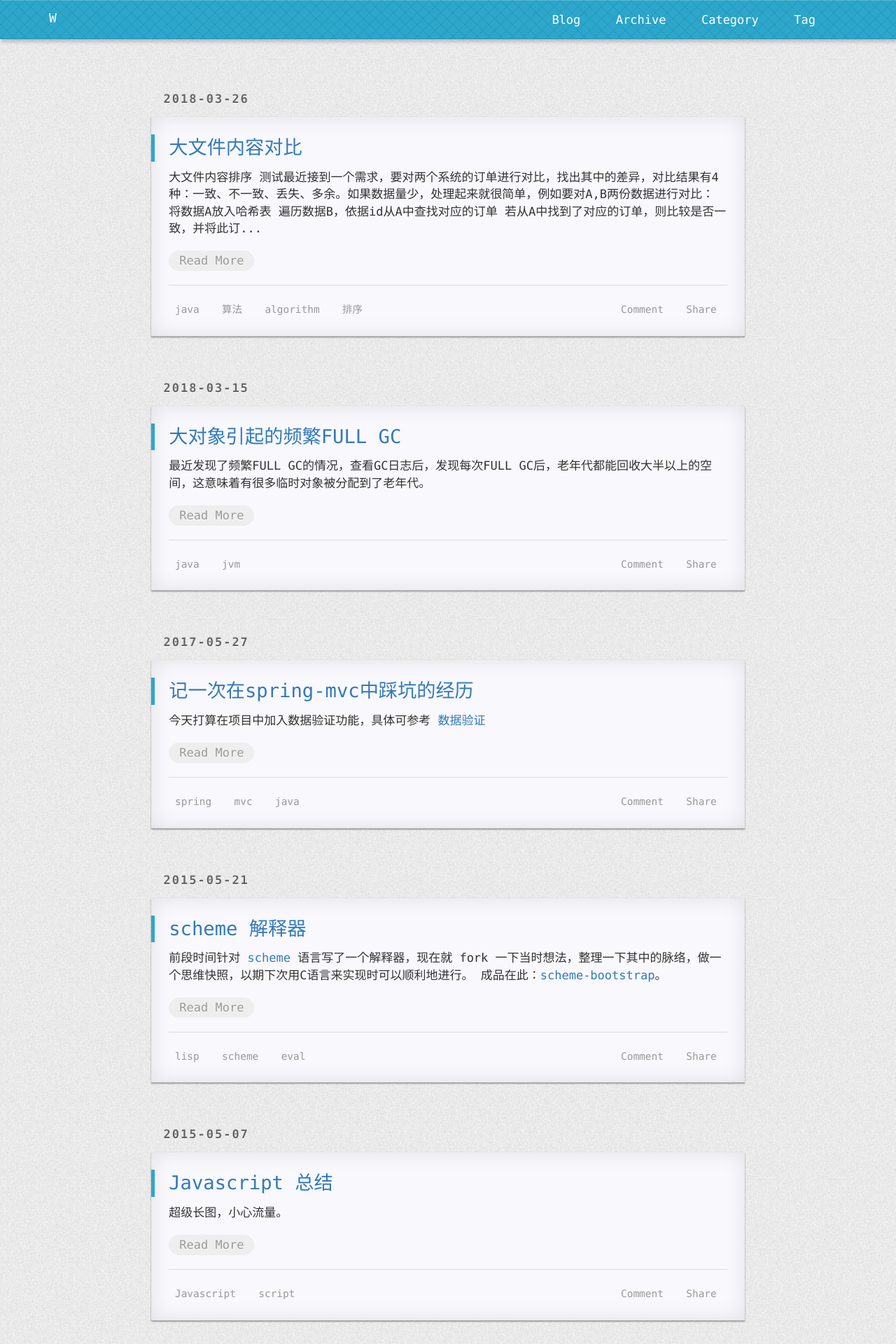
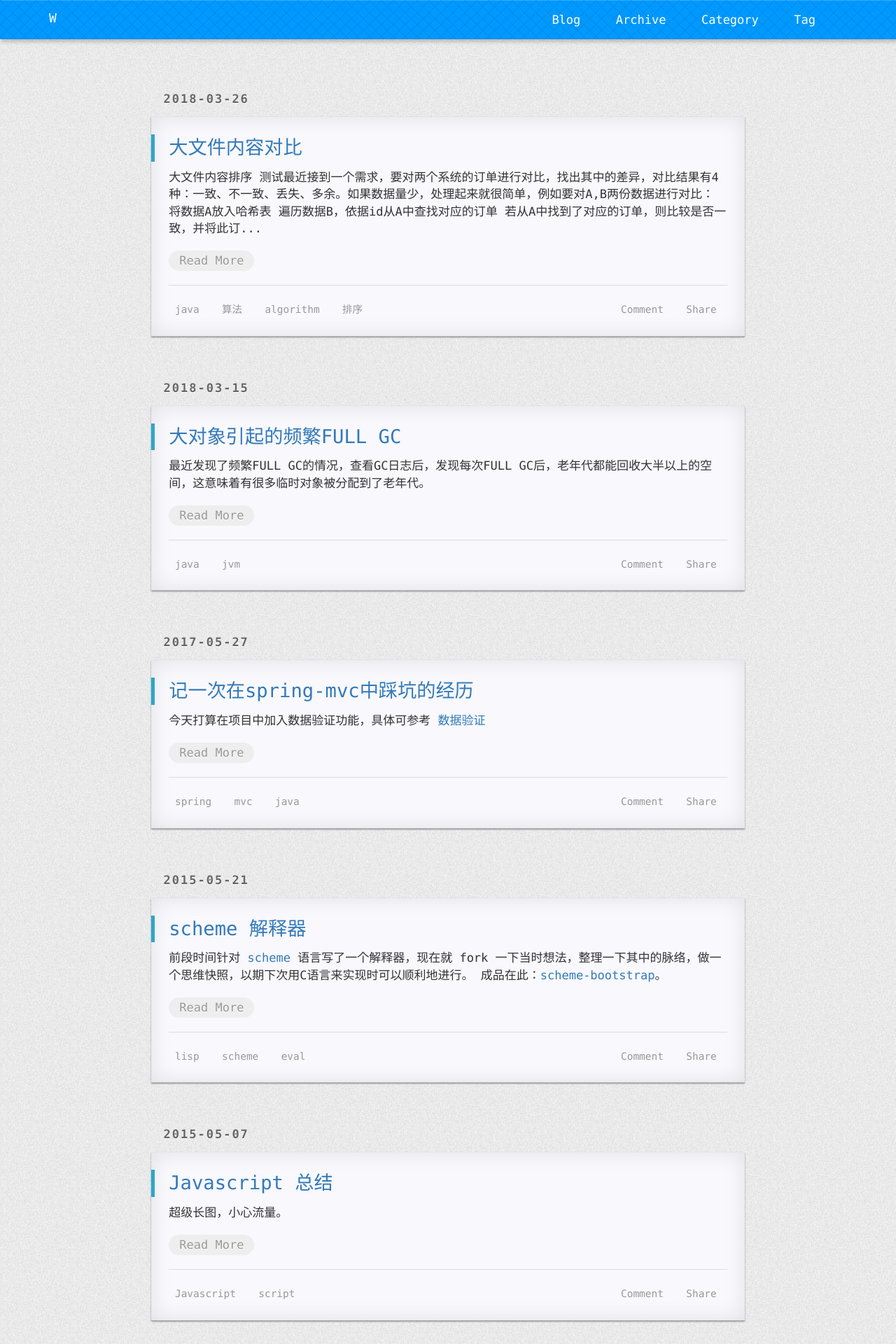
Before and after one commit to caowenwei/caowenwei.github.io, a Jekyll site: the page built from index.html, in a window 1280 px wide. Shown: the top 1920 px of the page at 70% size. Built offline with Jekyll 4.4.1, drawn with Linux system fonts in a browser that asks for light colours; nearby versions of some CDN libraries; the list of posts is cut into pages by our own code; comment, search, counter and statistics services are not loaded; a style sheet for code colours, icons or effects is not loaded.

Commit message:
changed main color from tiffany to microsoft blue

```diff
--- a/static/css/style.css
+++ b/static/css/style.css
@@ -13,7 +13,7 @@ layout: null
 }
 
 .navbar-tiffany{
-    background-color: #2ca6cb;
+    background-color: #0099FF;
     border-top: 1px solid rgba(255,255,255,0.2);
     border-bottom: 1px solid rgba(0,0,0,0.1);
     box-shadow: 2px 4px 5px rgba(3,3,3,0.2);
@@ -29,7 +29,7 @@ layout: null
 }
 .footnote-tiffany{
     background-color: #333333;
-    border-color: #2ca6cb;
+    border-color: #0099FF;
     box-shadow: 2px -4px 5px rgba(3,-3,3,0.2);
 }
 
@@ -81,7 +81,7 @@ layout: null
 }
 
 .footnote .foot-item:hover{
-    background-color: #2ca6cb;
+    background-color: #0099FF;
     -webkit-transition: background .4s ease-in-out;
     -moz-transition: background .4s ease-in-out;
     -ms-transition: background .4s ease-in-out;
@@ -237,7 +237,7 @@ a:active {text-decoration: none}	/* 选定的链接 */
     width: 100%;
     padding-top: 15px;
     padding-bottom: 15px;
-    background-color: #2ca6cb;
+    background-color: #0099FF;
     display: none;
 }
 
```
